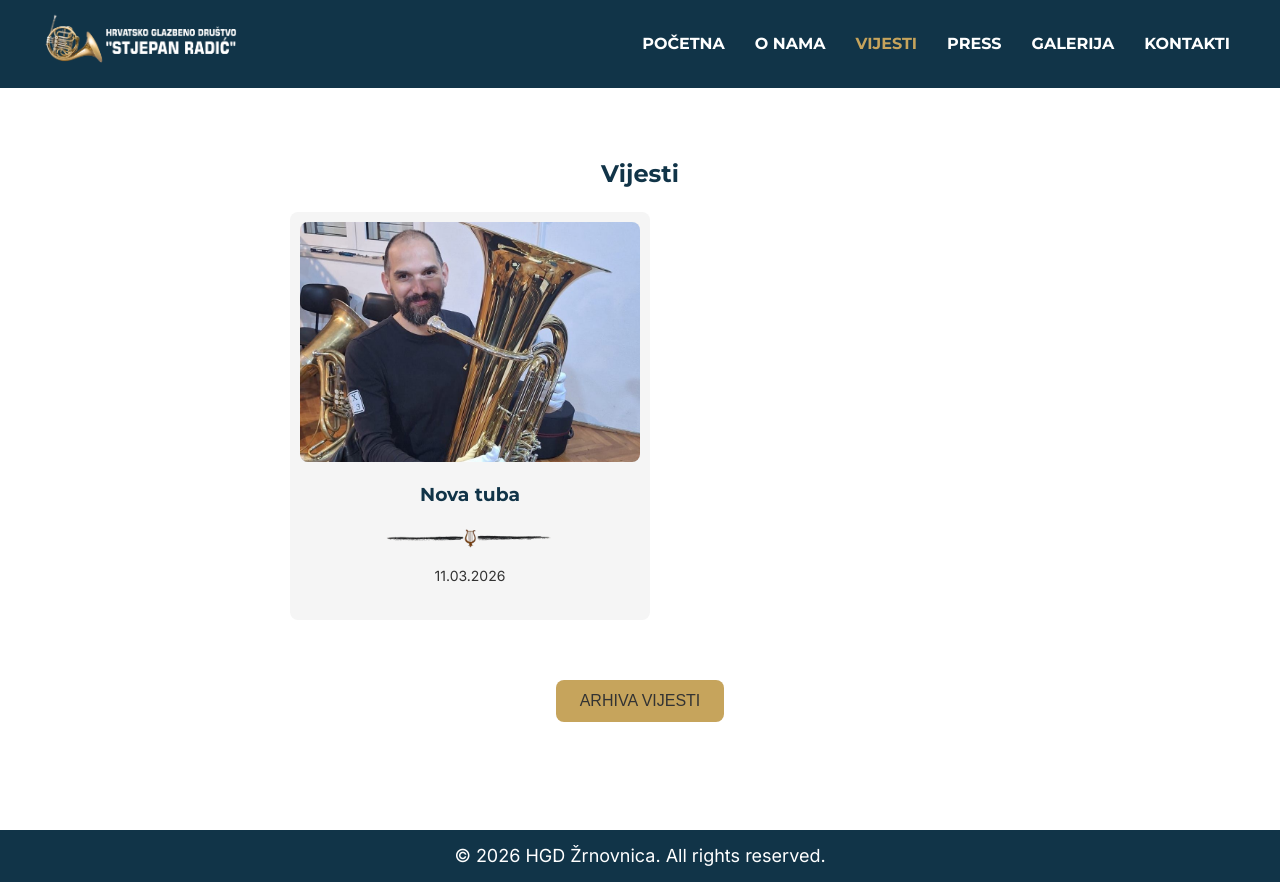
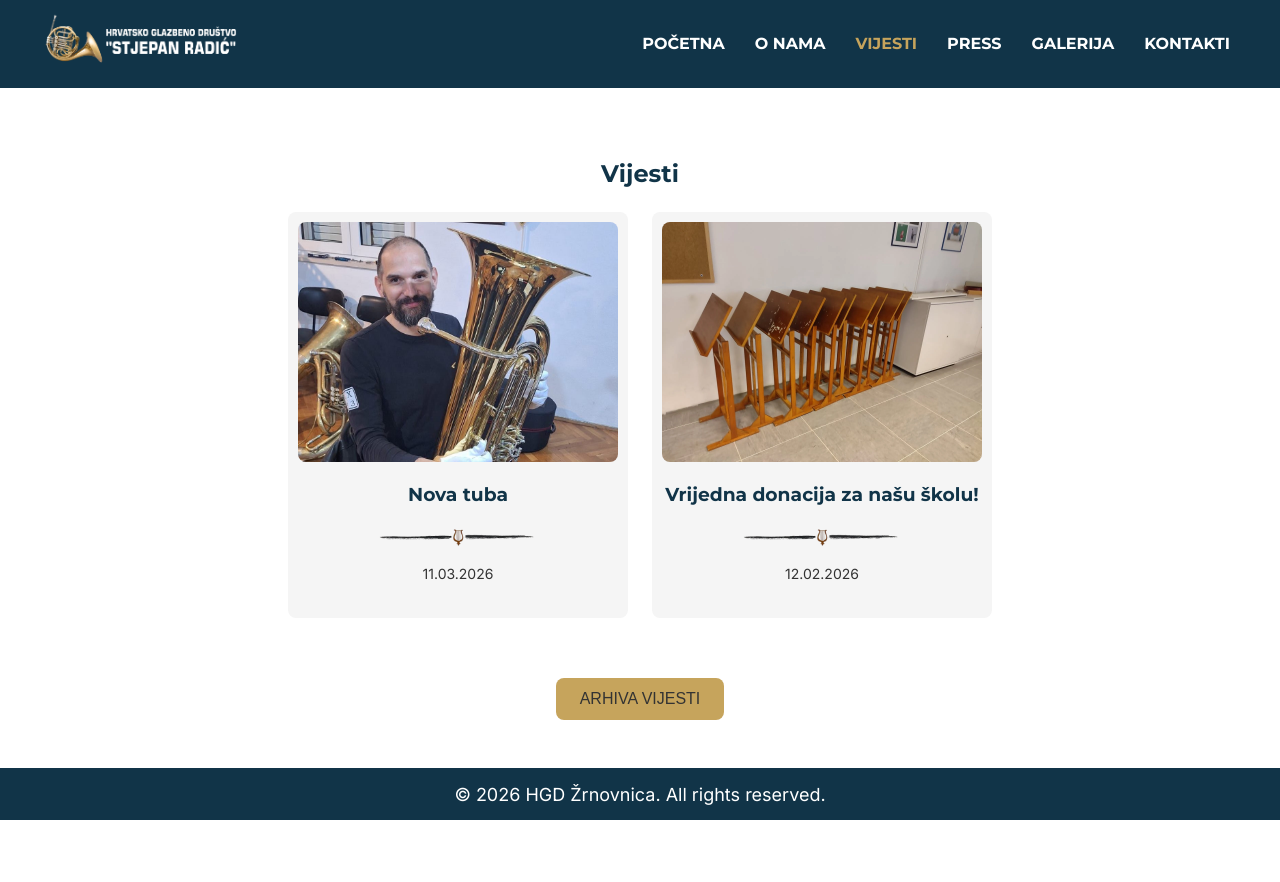
Before and after one commit to KonnyDaugh/HGD-Stjepan-Radic, a React (Vite) app: page /vijesti in a window 1280 px wide. After the commit the page ends 820 px from the top, so only its background shows below. Built offline with nearby package versions, Linux system fonts and the light colour scheme.

Commit message:
Adapted News page

```diff
--- a/src/data/news.js
+++ b/src/data/news.js
@@ -1,4 +1,5 @@
 import NewsImg1 from '../assets/images/news11-03-26.jpg';
+import NewsImg2 from '../assets/images/news-2.webp';
 
 export const news = [
     {
@@ -8,5 +9,13 @@ export const news = [
         image: NewsImg1,
         text: 'Zahvaljujemo gospodinu Mariu Loliću , predsjedniku M.O. i članovima M.O. Žrnovnica na izuzetno vrijednoj donaciji našoj glazbi. Nova tuba će značajno utjecati na kvalitetu izvedbi našeg orkestra. Vaša podrška ključna je za očuvanje i unapređenje tradicije glazbarstva u Žrnovnici.',
         date: '11.03.2026'
+    },
+    {
+        id: 2,
+        title: 'Vrijedna donacija za našu školu!',
+        slug: 'donacija-za-skolu',
+        image: NewsImg2,
+        text: 'Limena glazba HGD „Stjepan Radić“ Žrnovnica – Gradska glazba Split poklonila je školskoj knjižnici stalke za note (leturine). Ovi stalci imat će višestruku namjenu – služit će za izlaganje knjiga i prospekata u knjižnici, a naravno, na njima će svoje mjesto pronaći i note. Posebno zahvaljujemo učenicima 2. M razreda (smjer meteorološki tehničar) koji su zajedno sa svojim razrednikom organizirali prijevoz leturina iz Žrnovnice do škole. Veliko hvala donatoru HGD „Stjepan Radić“ Žrnovnica – Gradska glazba Split, školskoj knjižničarki Žaklini Antonijević te razredniku 2. M Anti Škobalju, koji je ujedno i svirač u HGD Žrnovnica, na uloženom trudu i suradnji. Zajedništvom i dobrom voljom gradimo bogatije i ljepše školsko okruženje!',
+        date: '12.02.2026'
     }
 ]
--- a/src/index.css
+++ b/src/index.css
@@ -24,6 +24,12 @@
   max-width: 1200px;
   margin: 0 auto;
   padding: 80px 0;
+}
+
+*,
+*::before,
+*::after {
+  box-sizing: border-box;
 }
 
 a {
@@ -54,7 +60,7 @@ h3 {
 
 @media (min-width: 768px) {
   .container {
-    max-width: 700px;
+    max-width: 704px;
     padding: 48px 0;
   }
 }
--- a/src/pages/News.css
+++ b/src/pages/News.css
@@ -1,10 +1,4 @@
-.container {
-  max-width: 1200px;
-  margin: 0 auto;
-  padding: 80px 0;
-}
-
-.container__news {
+.news__inner {
   display: flex;
   flex-direction: column;
   justify-content: space-between;
@@ -19,3 +13,9 @@
 button {
   margin: 60px auto;
 }
+
+@media (min-width: 768px) {
+  .button {
+    margin: 60px auto 0 auto;
+  }
+}
--- a/src/pages/News.jsx
+++ b/src/pages/News.jsx
@@ -7,27 +7,14 @@ function News() {
   return (
     <section className="news">
         <div className="container">
-            <div className="container__news">
-                <h1>Vijesti</h1>
+            <div className="news__inner">
+                <h1 className="news__title" >Vijesti</h1>
                 <div className="news__list">
                     {news.map(item => (
                         <NewsCard key={item.id} news={item} />
                     ))}
-
-                    {/* <NewsCard
-                        title="Novi koncert orkestra"
-                        date="12.03.2026"
-                        image={img}/>
-                    <NewsCard
-                        title="Novi koncert orkestra"
-                        date="12.03.2026"
-                        image={img}/>
-                    <NewsCard
-                        title="Novi koncert orkestra"
-                        date="12.03.2026"
-                        image={img}/> */}
                 </div>
-                <Button variant="primary">Arhiva vijesti</Button>
+                <Button className="button" variant="primary">Arhiva vijesti</Button>
             </div>
         </div>
     </section>
```
Also changed, not shown: src/assets/images/news-2.webp (added).
